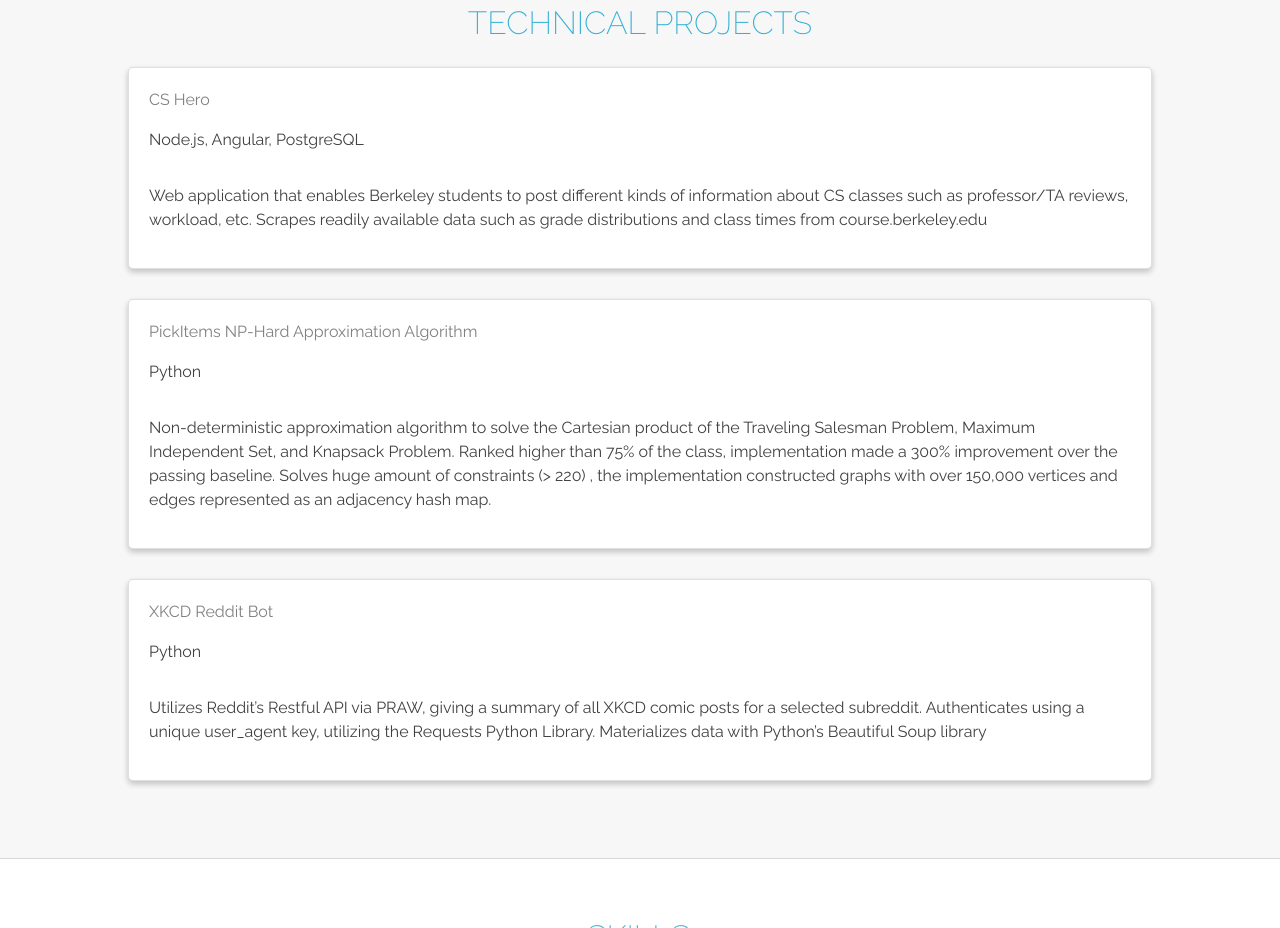
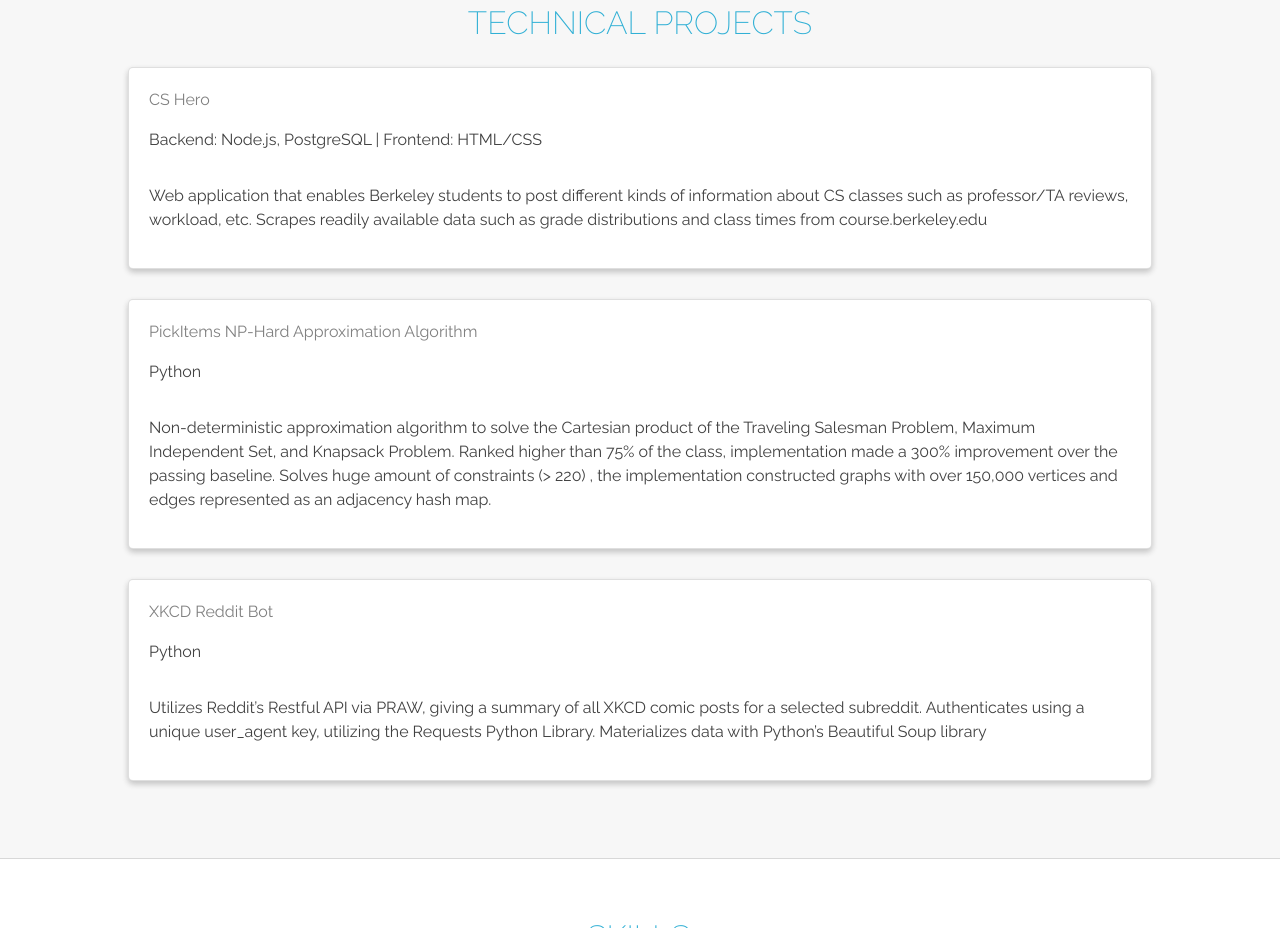
Before and after one commit to aarontlee10/aarontlee10.github.io, a plain HTML site: page index.html in a window 1280 px wide. Shown: the part 2080-3008 px from the top of the page. Drawn offline with Linux system fonts and the light colour scheme.

Commit message:
changes to proj

```diff
--- a/index.html
+++ b/index.html
@@ -152,7 +152,7 @@
               </div>
               <div class="project-content">
                 <h4>CS Hero</h4>
-                <p> Node.js, Angular, PostgreSQL</p>
+                <p> Backend: Node.js, PostgreSQL | Frontend: HTML/CSS</p>
                 <p>Web application that enables Berkeley students to post different kinds of information about CS classes such as professor/TA reviews, workload, etc. Scrapes readily available data such as grade distributions and class times from course.berkeley.edu</p>
                 <a href="#"></a>
               </div>
```
